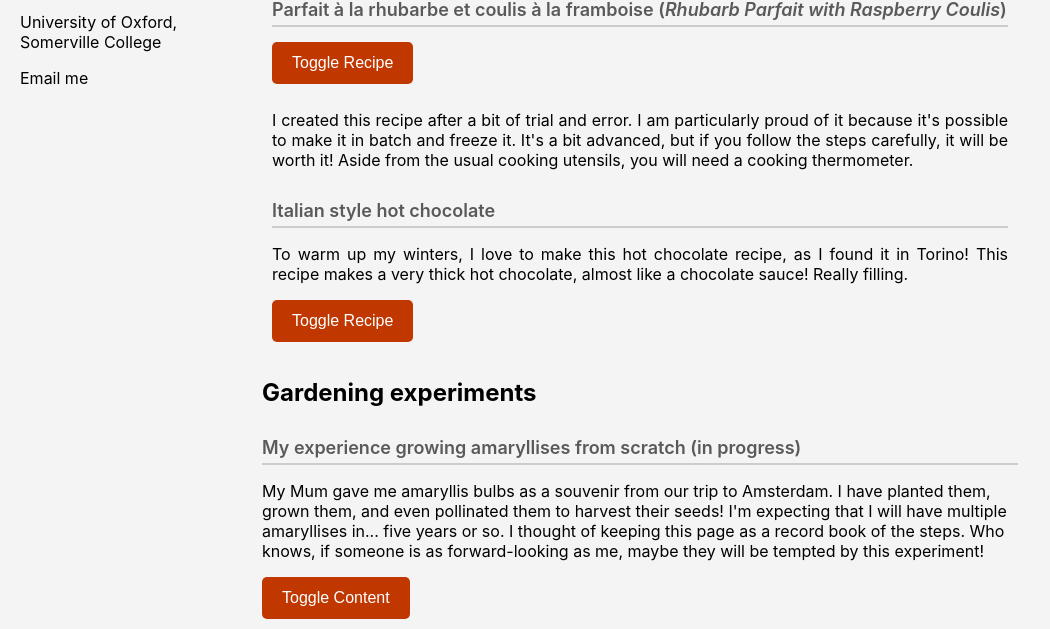
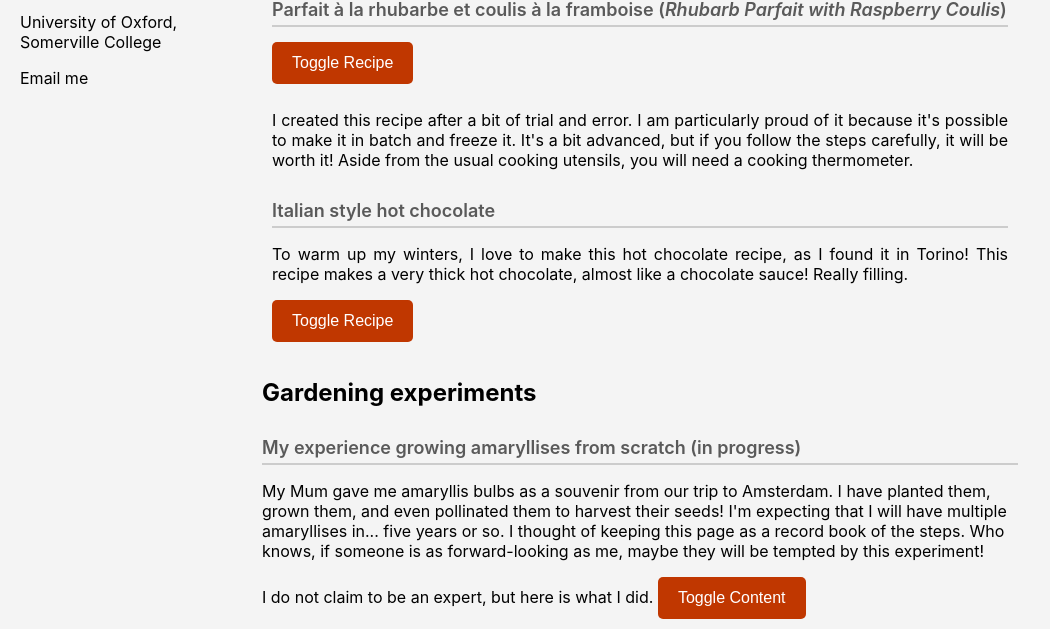
Before and after one commit to JulietteCx/juliettecx.github.io, a Jekyll site: the page built from _pages/miscellaneous.html, in a window 1280 px wide and 900 px high, scrolled down 170 px, cut to the strip 271-900 px from the top of the window. Shown: the whole strip, without its empty margins (0-1050 px from the left). Built offline with Jekyll 4.4.1, drawn with Linux system fonts in a browser that asks for light colours; some of the changed lines change nothing that is shown.

Commit message:
Update miscellaneous.html

```diff
--- a/_pages/miscellaneous.html
+++ b/_pages/miscellaneous.html
@@ -136,14 +136,21 @@
                     <h2> My experience growing amaryllises from scratch (in progress) </h2>
            <p> My Mum gave me amaryllis bulbs as a souvenir from our trip to Amsterdam. I have planted them, grown them, and even pollinated them to harvest their seeds!
            I'm expecting that I will have multiple amaryllises in... five years or so. I thought of keeping this page as a record book of the steps. Who knows, if someone is as forward-looking as me, maybe they will be tempted by this experiment! </p>
+                                I do not claim to be an expert, but here is what I did.
 
 <button class="toggle-btn" onclick="toggleContent('growing-amaryllis')">Toggle Content</button>
 
 
 <div id="growing-amaryllis" class="hidden">
-         <h3>First things first, how to wake up a bulb?</h3>
-           I do not claim to be an expert, but here is what I did.
-                        <div class="steps">
+         <h3>First things first, how to wake up a bulb? Results from my (limited sample) experiment. </h3>
+    <p> There are lots of ways to approach waking up the bulb. Upon buying, the bulb pretty much looks like an onion, with a grey layer of dried cover outside, and dried roots at the bottom. I tried various things, and this is what I foud: </p>
+    <p> - I peeled the old layer. This is not mandatory, I just think it looks aesthetically nice.</p>
+    <p> - I cut (!) the bottom of the base, at 0.5cm. Ruthless, I know, BUT I have found that the old roots are dead, they won't wake up.</p>
+   <p> - I put this newly cut bulb in some water, such that only the base is immersed at 1cm. </p>
+    <p> - I then waited a couple of days, so that new roots grow. They did!!</p>
+
+             <h3>When the bulb is awaken, planting it:</h3>
+    <div class="steps">
            <p>In April, I put the bulbs in a pot, not too large because apparently amaryllises like to be in a narrow space to thrive.
                At the bottom of the pot, I put clay balls to allow draining. I then mixed 50% normal soil, 50% sand, and covered the bottom. </p>
            <p> On top of this small layer, I added the bulb, covered with this mixture, stopped around "the shoulder" of the bulb (see picture attached). The bulb does not need to be covered to the top. </p>
```
